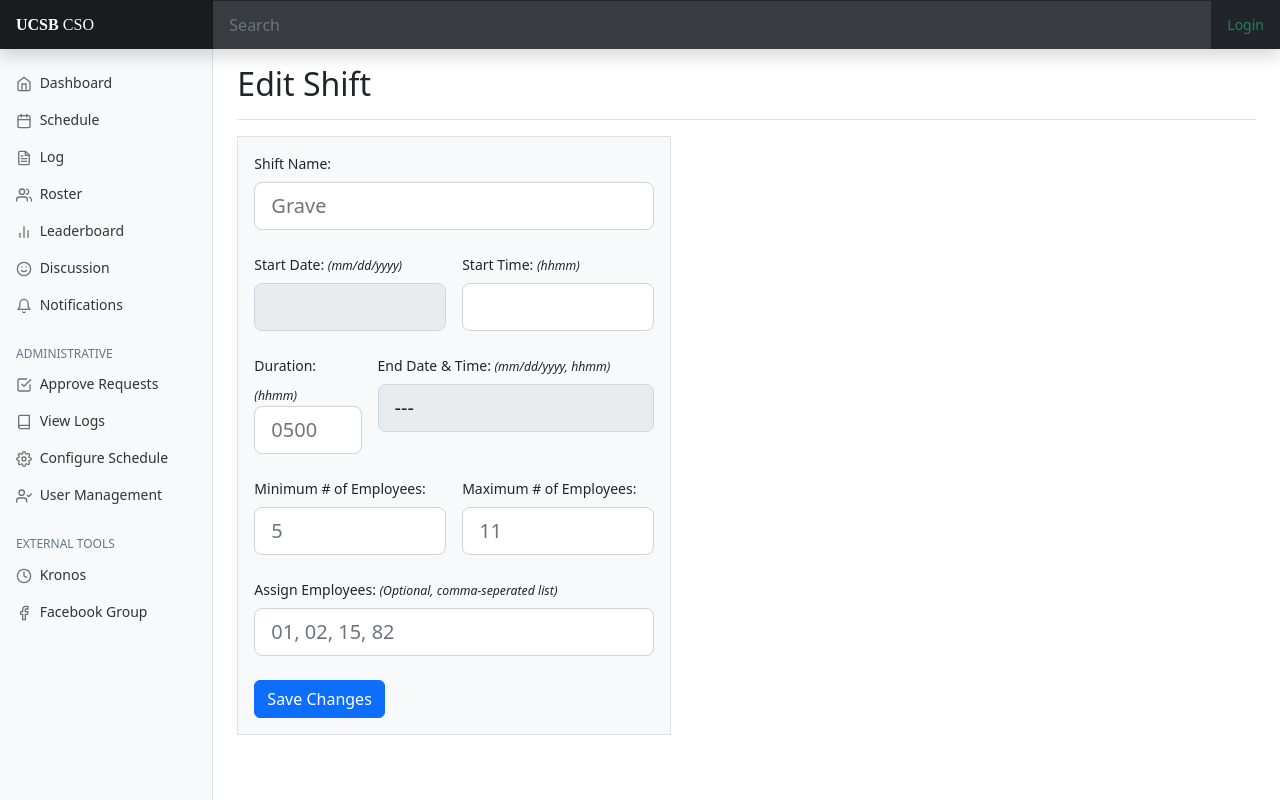
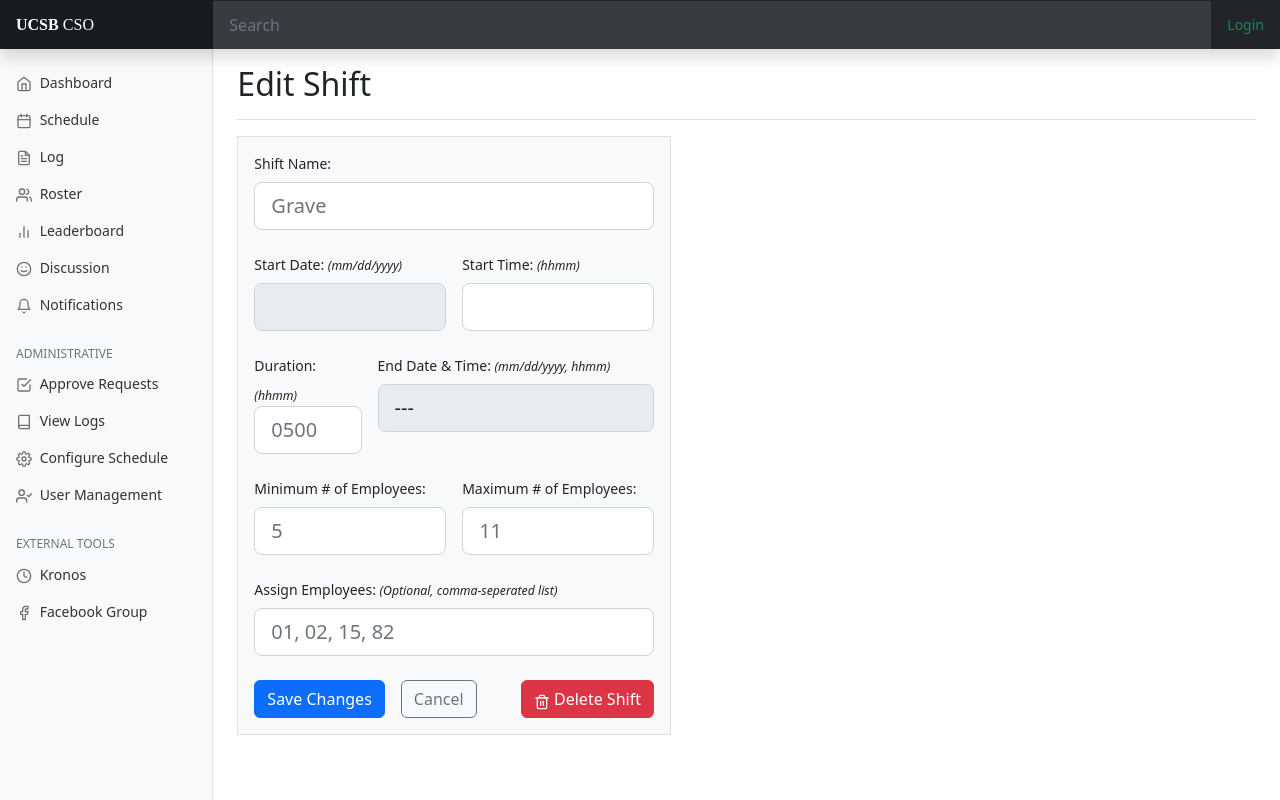
Before and after one commit to Va1a/skedule, a Flask app: template cso/templates/edit_shift.html in a window 1280 px wide. Run offline with Flask 2, Linux system fonts and the light colour scheme; the template is opened without the code that fills it: values that come from a table or form of the project are taken from there, others are empty; some libraries are stand-ins or nearby versions.

Commit message:
cosmetic edit shift update

```diff
--- a/cso/templates/edit_shift.html
+++ b/cso/templates/edit_shift.html
@@ -110,10 +110,40 @@
 		{% endif %}
 	</div>
 </fieldset>
-<div class='d-flex flex-wrap flex-md-nowrap align-items-center form-group'>
+<div class='d-flex flex-wrap flex-md-nowrap align-items-center form-group' style='gap: 1rem;'>
 	{{ form.submit(class='btn btn-primary') }}
+	<button onclick="window.history.back()" class="btn btn-outline-secondary">
+		Cancel
+	</button>
+    <button type="button" class="btn btn-primary btn-danger ms-auto" data-bs-toggle="modal" data-bs-target="#deleteShiftModal">
+      <span data-feather="trash-2" class="align-text-bottom"></span>
+      Delete Shift
+    </button>
 </div>
 </form>
 </div>
 
+<div class="modal fade" id="deleteShiftModal" tabindex="-1" role="dialog" aria-labelledby="deleteShiftModalTitle" aria-hidden="true">
+  <div class="modal-dialog modal-dialog-centered" role="document">
+    <div class="modal-content">
+      <div class="modal-header">
+        <h5 class="modal-title" id="deleteShiftModalTitle">Delete Shift</h5>
+        <button type="button" class="btn-close" data-bs-dismiss="modal" aria-label="Close">
+        </button>
+      </div>
+      <div class="modal-body">
+      	Continuing will <b><u>PERMANENTLY DELETE</u></b> this shift. The shift will be completely removed from employees' schedules and employees using it to reach their shift minimum will now be under the shift minimum.<br>
+      	If possible, it is advised to <b>edit</b> the shift rather than delete it and create a new one altogether.
+      </div>
+      <div class="modal-footer">
+        <button type="button" class="btn btn-secondary" data-bs-dismiss="modal">Cancel</button>
+        <form method='POST' action='{{ shift_id }}/delete'>
+			{{ deleteShiftForm.hidden_tag() }}
+			{{ deleteShiftForm.submit(class='btn btn-danger') }}
+		</form>
+      </div>
+    </div>
+  </div>
+</div>
+
 {% endblock %}
```
